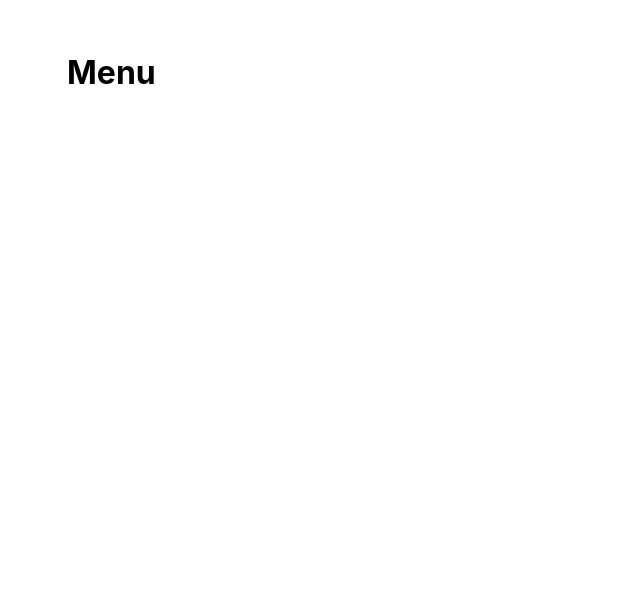
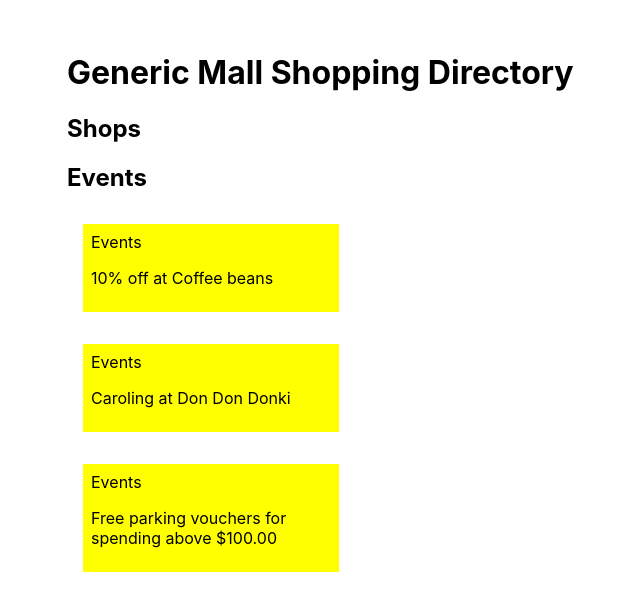
Before and after one commit to smdewi/react-7-2-render-list, a React (Create React App) app: page / in a window 1280 px wide. Shown: the top 610 px of the page, without its empty margins (61-701 px from the left). Built offline with nearby package versions, Linux system fonts and the light colour scheme.

Commit message:
Display events in MallDirectory

```diff
--- a/src/App.js
+++ b/src/App.js
@@ -1,11 +1,11 @@
-
 import './App.css';
-import Menu from './Menu'
+// import Menu from './Menu';
+import MallDirectory from './MallDirectory';
 
 function App() {
   return (
     <div className="app-container">
-      <Menu />
+      <MallDirectory />
     </div>
   );
 }
--- /dev/null
+++ b/src/MallDirectory.js
@@ -0,0 +1,43 @@
+import React from 'react';
+import Card from 'react-bootstrap/Card';
+
+export default class MallDirectory extends React.Component {
+    state = {
+        events: [
+            "10% off at Coffee beans",
+            "Caroling at Don Don Donki",
+            "Free parking vouchers for spending above $100.00"
+        ],
+        shops: [
+            "Macdonalds",
+            "Coffee Beans",
+            "Uniqo",
+            "Don Don Donki",
+            "Giants Supermarket"
+        ]
+    };
+
+    render() {
+        return (
+            <React.Fragment>
+                <h1>Generic Mall Shopping Directory</h1>
+                <h2>Shops</h2>
+                <h2>Events</h2>
+                {this.state.events.map(function (e) {
+                    return (
+                        <Card style={{ width: '15rem', backgroundColor: "yellow", margin: "2em 1em", padding: "0.5em"}}>
+                            <Card.Body>
+                                <Card.Title>Events</Card.Title>
+                                <Card.Text>
+                                    {e}
+                                </Card.Text>
+                            </Card.Body>
+
+                        </Card>
+                    )
+                })}
+            </React.Fragment>
+        );
+    }
+
+}
```
